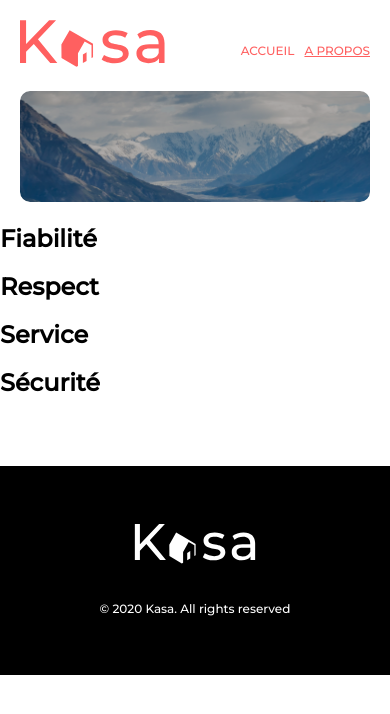
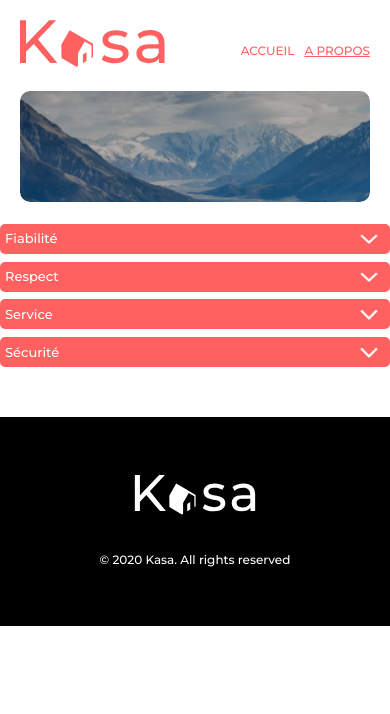
Before and after one commit to Subhana11/op-p7-kasa, a React (Create React App) app: page /about in a window 390 px wide. Shown: the top 714 px of the page. Built offline with nearby package versions, Linux system fonts and the light colour scheme.

Commit message:
about css

```diff
--- /dev/null
+++ b/src/styles/components/dropdown.css
@@ -0,0 +1,66 @@
+.accordeon {
+    display: flex;
+    flex-direction: column;
+    justify-content: center;
+    margin-bottom: 2%;
+  }
+
+  .titre {
+    height: 52px;
+    background: #ff6060;
+    display: flex;
+    justify-content: space-between;
+    align-items: center;
+    padding: 10px;
+    border-radius: 10px;
+  }
+
+  .show {
+    background: #f7f7f7;
+    border-radius: 10px;
+    font-style: normal;
+    font-weight: 400;
+    font-size: 18px;
+    line-height: 25.67px;
+    color: #ff6060;
+    padding: 6% 2% 6% 3%;
+  }
+  .icone {
+    transform: rotate(180deg);
+    transition: 0.4s;
+  }
+  .titre h2 {
+    font-style: normal;
+    font-weight: 500;
+    font-size: 18px;
+    line-height: 25.67%;
+    display: flex;
+    align-items: center;
+    color: #ffffff;
+  }
+
+  @media screen and (max-width: 694px) {
+    .titre h2 {
+      font-size: 13px;
+      font-weight: 500;
+      line-height: 19px;
+      text-align: left;
+    }
+    .show {
+      font-size: 12px;
+      font-weight: 400;
+      line-height: 17px;
+      text-align: left;
+
+      border-radius: 5px;
+      padding: 3% 2% 2% 2%;
+    }
+    .titre img {
+      width: 70%;
+    }
+    .titre {
+      height: 29.93px;
+      padding: 5px;
+      border-radius: 5px;
+    }
+  }
--- a/src/styles/index.css
+++ b/src/styles/index.css
@@ -2,7 +2,7 @@
 @import "./components/header.css";
 @import "./components/banner.css";
 @import "./components/logements.css";
-
+@import "./components/dropdown.css";
 @import "./components/footer.css";
 
 @import "./components/location.css";
```
